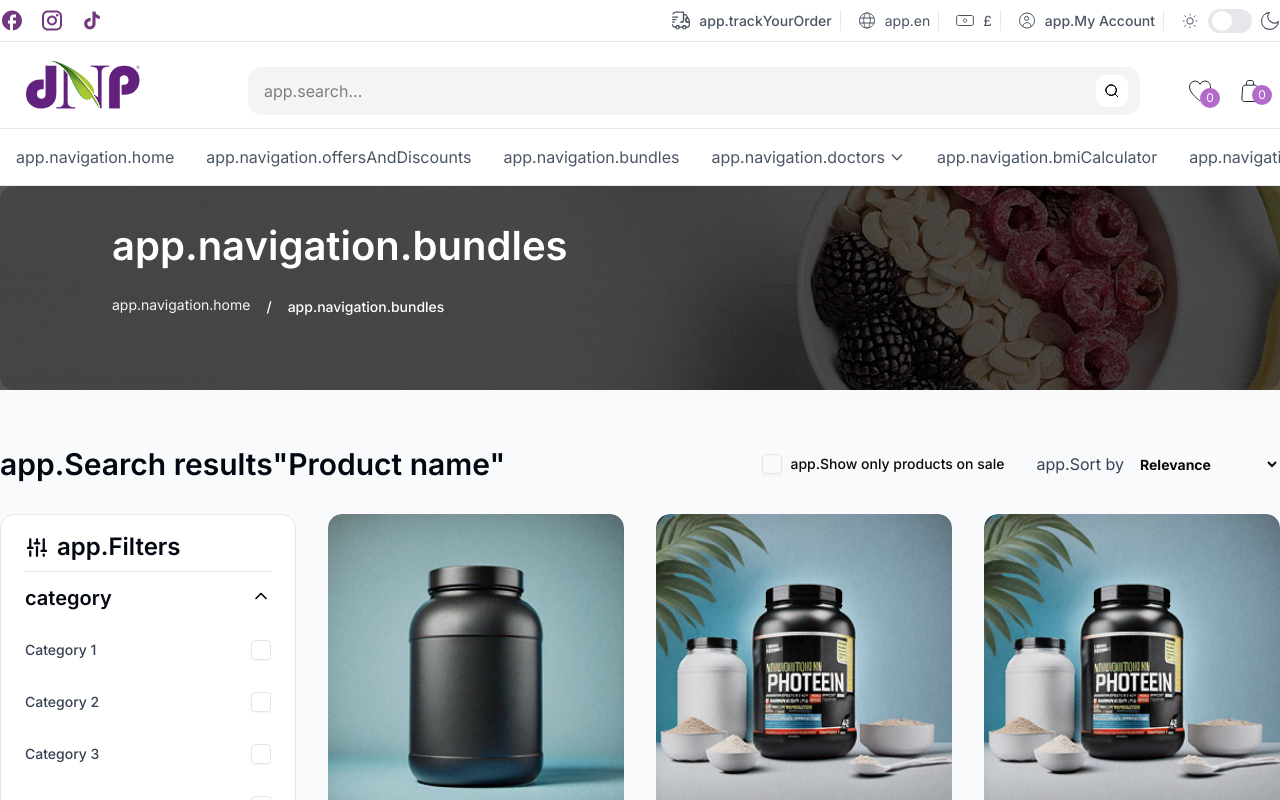
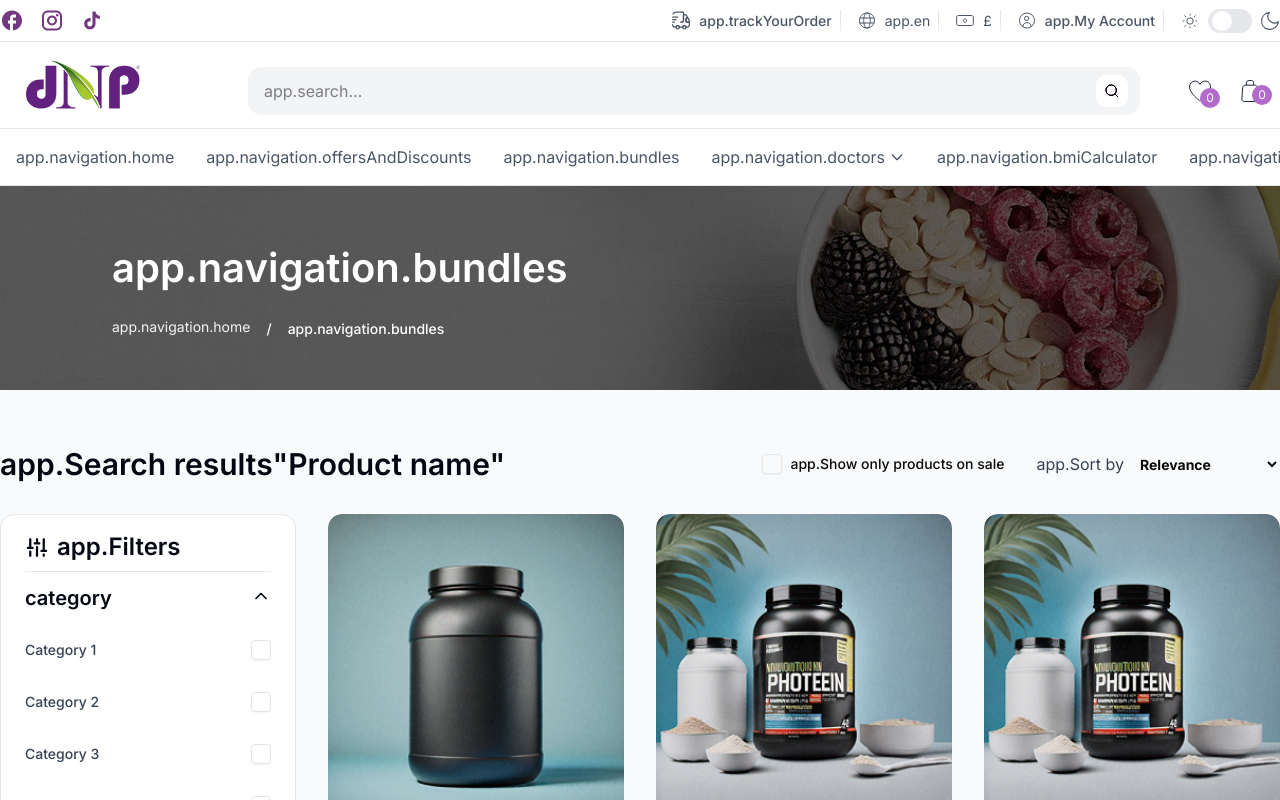
Before and after one commit to inetwork-me/dnp, a Next.js app: page /en/bundles in a window 1280 px wide. Shown: the top 800 px of the page. Built offline with nearby package versions, Linux system fonts and the light colour scheme.

Commit message:
feat: Update metadata generation and enhance image configuration in Next.js

```diff
--- a/app/[locale]/layout.js
+++ b/app/[locale]/layout.js
@@ -25,10 +25,15 @@ import { CurrencyProvider } from "@/contexts/CurrencyContext";
 const inter = Inter({ subsets: ["latin"] }); // english font
 const cairo = Cairo({ subsets: ["arabic"] }); // arabic font
 
-export const metadata = {
-	title: "DNP-Nutrition",
-	description: "description",
-};
+export async function generateMetadata() {
+	return {
+		title: "DNP-Nutrition",
+		description: "description",
+		other: {
+			"Cache-Control": "no-store, max-age=0",
+		},
+	};
+}
 
 export default async function RootLayout({ children, params }) {
 	const { locale } = await params;
--- a/app/_components/OverLay.js
+++ b/app/_components/OverLay.js
@@ -3,7 +3,7 @@ import React from "react";
 const OverLay = () => {
 	return (
 		<>
-			<div className='absolute inset-0 bg-[linear-gradient(0deg,_rgba(0,0,0,0.2),_rgba(0,0,0,0.2))] rounded-xl z-10' />
+			<div className='absolute inset-0 bg-[linear-gradient(0deg,_rgba(0,0,0,0.2),_rgba(0,0,0,0.2))] rounded-xl isolate' />
 		</>
 	);
 };
--- a/app/_components/authComponents/CreateNewPasswordForm.js
+++ b/app/_components/authComponents/CreateNewPasswordForm.js
@@ -5,7 +5,6 @@ import { useRouter } from "next/navigation";
 import { createNewPasswordSchema } from "@/app/_utils/validationSchemas";
 
 import PasswordField from "./PasswordField";
-import ActionButton from "../../_shared/ui/ActionButton";
 import { Button } from "@/app/_shared/ui/button";
 
 const CreateNewPasswordForm = ({ t }) => {
--- a/app/_components/authComponents/SendOtpForm.js
+++ b/app/_components/authComponents/SendOtpForm.js
@@ -1,12 +1,12 @@
 "use client";
 
-import { useEffect, useState } from "react";
+import { useState } from "react";
 import { useFormik } from "formik";
 import { useRouter, useSearchParams } from "next/navigation";
 import { sendOtpSchema } from "@/app/_utils/validationSchemas";
 
 import ErrorField from "./ErrorField";
-import ActionButton from "../../_shared/ui/ActionButton";
+
 import { Button } from "react-day-picker";
 
 // INPUTS CLASS
--- a/app/_shared/ui/Breadcrumb.jsx
+++ b/app/_shared/ui/Breadcrumb.jsx
@@ -9,7 +9,6 @@ const BreadCrumb = ({ currentPage, parentPage, nestedPageTitle }) => {
 	const t = useTranslations("app");
 	return (
 		<>
-			<section className='relative w-full'>
 			<div className='relative w-full h-[204px] flex flex-col items-start py-14 px-28 isolate  '>
 				<OverLay />
 				<Image
@@ -19,9 +18,7 @@ const BreadCrumb = ({ currentPage, parentPage, nestedPageTitle }) => {
 					alt={"breadCrumb-img"}
 					className='object-cover'
 				/>
-				</div>
-
-				<div className='w-1/2 absolute rtl:left-auto right-28 left-28 top-1/6 z-20'>
+				<div className='container mx-auto isolate z-2'>
 					<h3 className='text-[40px] font-semibold leading-[51px] text-white mb-6'>
 						{currentPage}
 					</h3>
@@ -50,7 +47,7 @@ const BreadCrumb = ({ currentPage, parentPage, nestedPageTitle }) => {
 						</p>
 					</div>
 				</div>
-			</section>
+			</div>
 		</>
 	);
 };
--- a/next.config.js
+++ b/next.config.js
@@ -5,6 +5,17 @@ const withNextIntl = createNextIntlPlugin();
 /** @type {import('next').NextConfig} */
 const nextConfig = {
 	reactStrictMode: true,
+
+	// Add images configuration with more specific control
+	images: {
+		remotePatterns: [
+			{
+				protocol: "https",
+				hostname: "inetwork-hub.store",
+				pathname: "/**",
+			},
+		],
+	},
 
 	webpack(config) {
 		config.module.rules.push({
```
Lines whose indentation alone changed are shown as unchanged.
